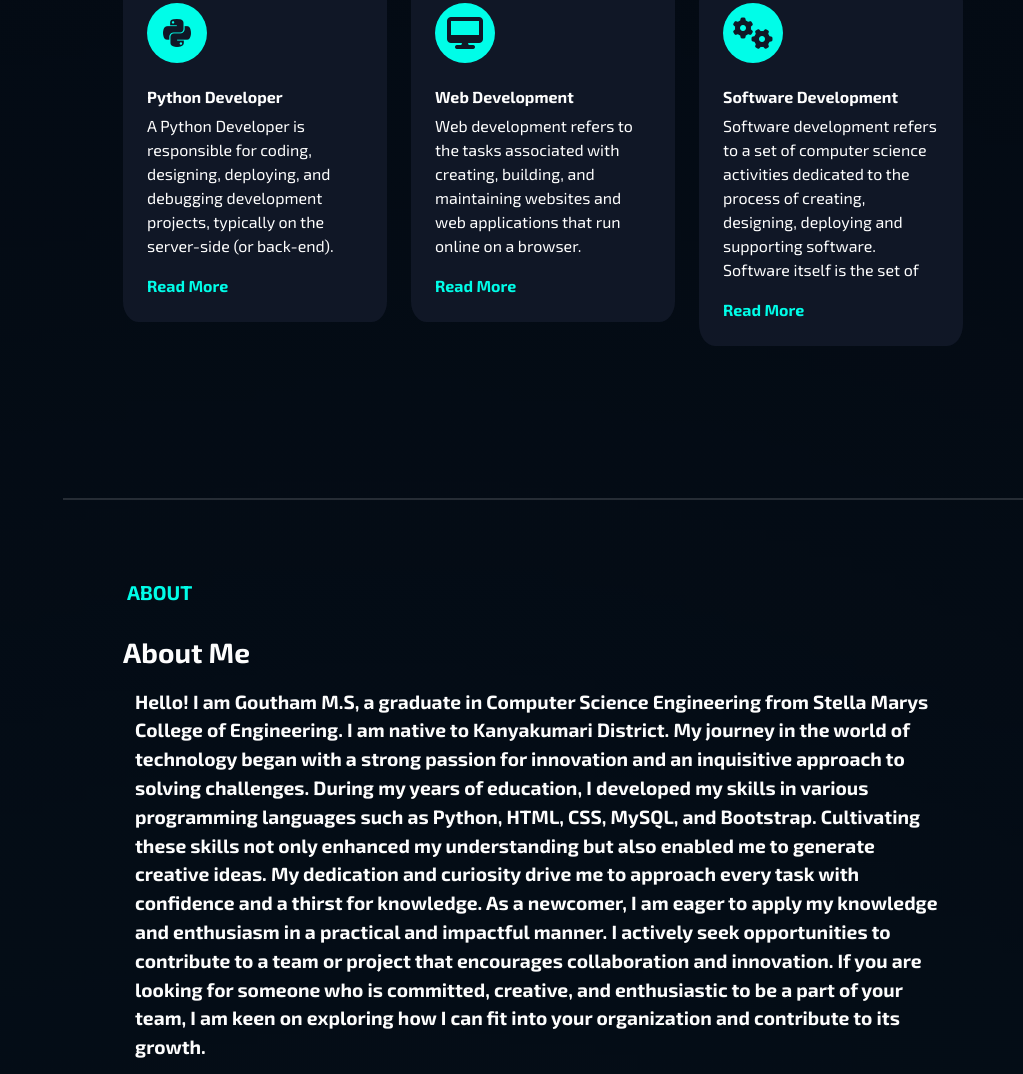
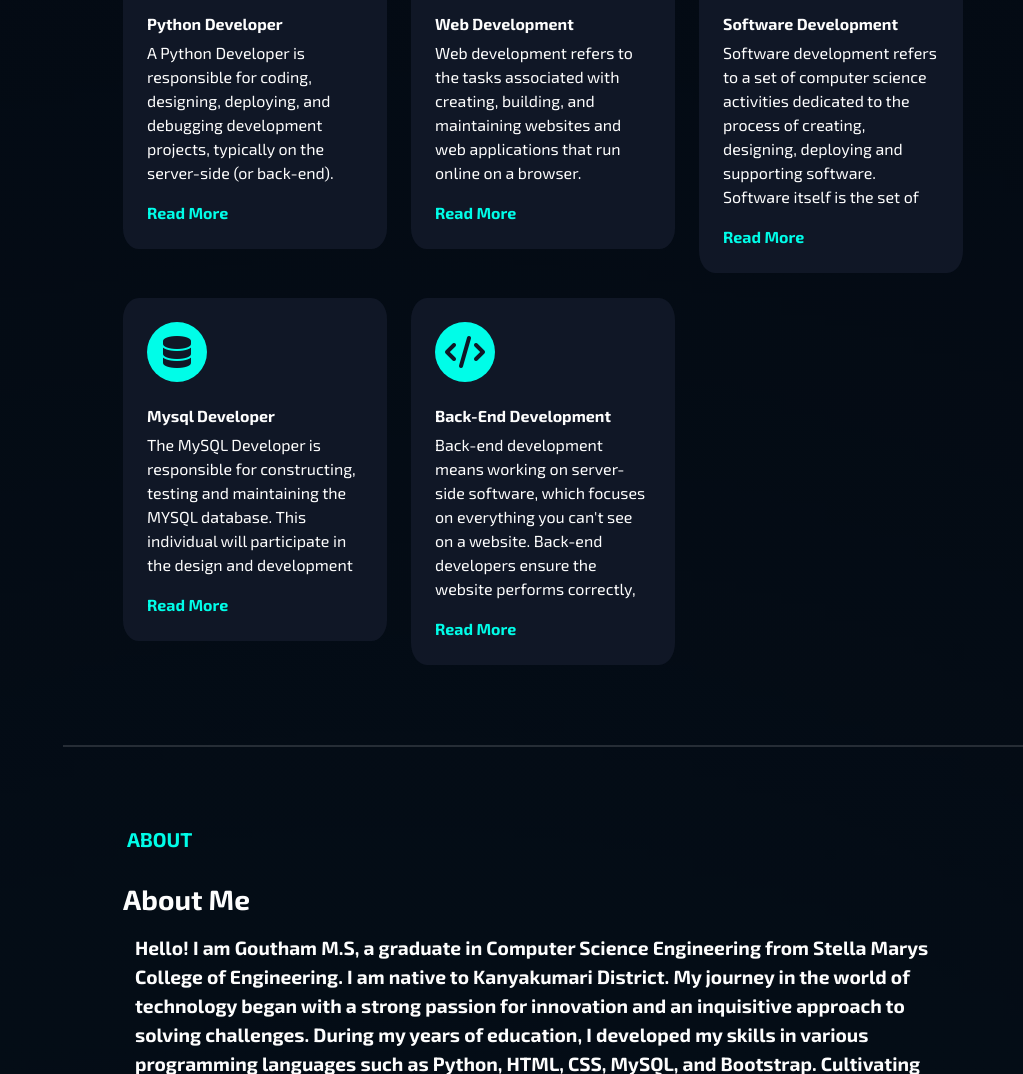
Before and after one commit to Goutham-17/webapp, a plain HTML site: page index.html in a window 1280 px wide. Shown: the part 1100-2174 px from the top of the page, without its empty margins (257-1280 px from the left). Drawn offline with nearby package versions, Linux system fonts and the light colour scheme.

Commit message:
Update index.html

```diff
--- a/index.html
+++ b/index.html
@@ -126,7 +126,38 @@
             </div>
 
           </div>
+        <div class="row">
 
+            <div class="col-md-4 gy-4" data-aos="flip-left" data-aos-delay="100">
+              <div  class="bg-base p-4 shadow-effect1">
+                <div class="iconbox mb-4">
+                  <i class="fa-solid fa-database"></i>
+                </div>
+                <h6>Mysql Developer</h6>
+                <p>The MySQL Developer is responsible for constructing, testing and maintaining the MYSQL database. This individual will participate in the design and development
+                  <span  class="collapse" id="pythonCollapse"> of data models and database architecture./span>
+                </p>
+
+                <a class="link-custom" data-bs-toggle="collapse" href="#pythonCollapse" role="button" aria-expanded="false" aria-controls="collapseExample">Read More</a>
+
+
+              </div>
+            </div>
+
+            <div class="col-md-4  gy-4" data-aos="flip-left" data-aos-delay="400">
+              <div  class="bg-base p-4 shadow-effect1">
+                <div class="iconbox mb-4">
+                  <i class="fa-solid fa-code"></i>
+                </div>
+                <h6>Back-End Development</h6>
+                <p>Back-end development means working on server-side software, which focuses on everything you can't see on a website. Back-end developers ensure the website performs correctly,
+                  <span class="collapse" id="webCollapse">  focusing on databases, back-end logic, application programming interface (APIs), architecture, and servers.</span> </p>
+                <a class="link-custom" data-bs-toggle="collapse" href="#webCollapse" role="button" aria-expanded="false" aria-controls="collapseExample">Read More</a>
+              </div>
+            </div>
+
+
+          </div>
 
         </div>
 
```
